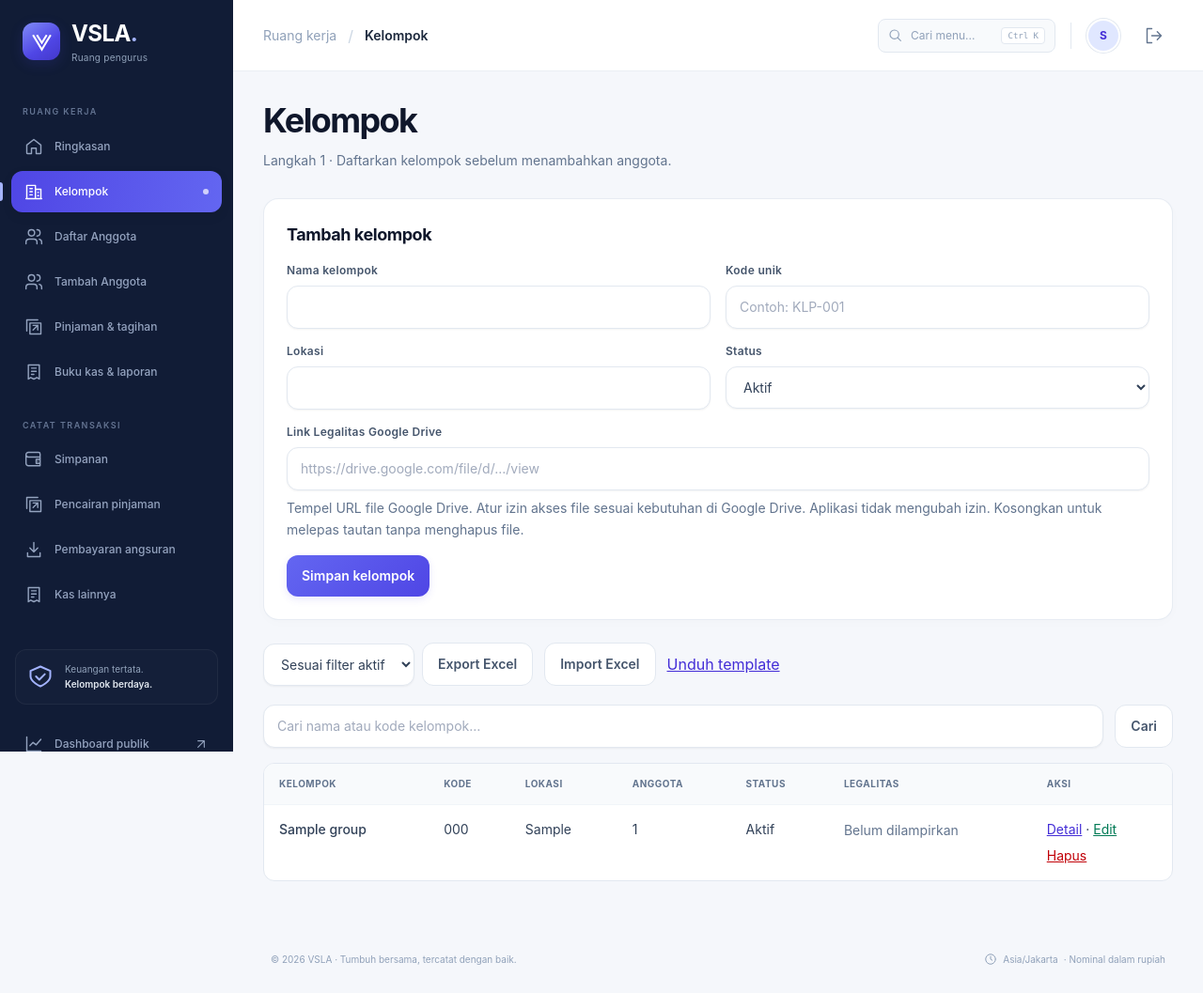
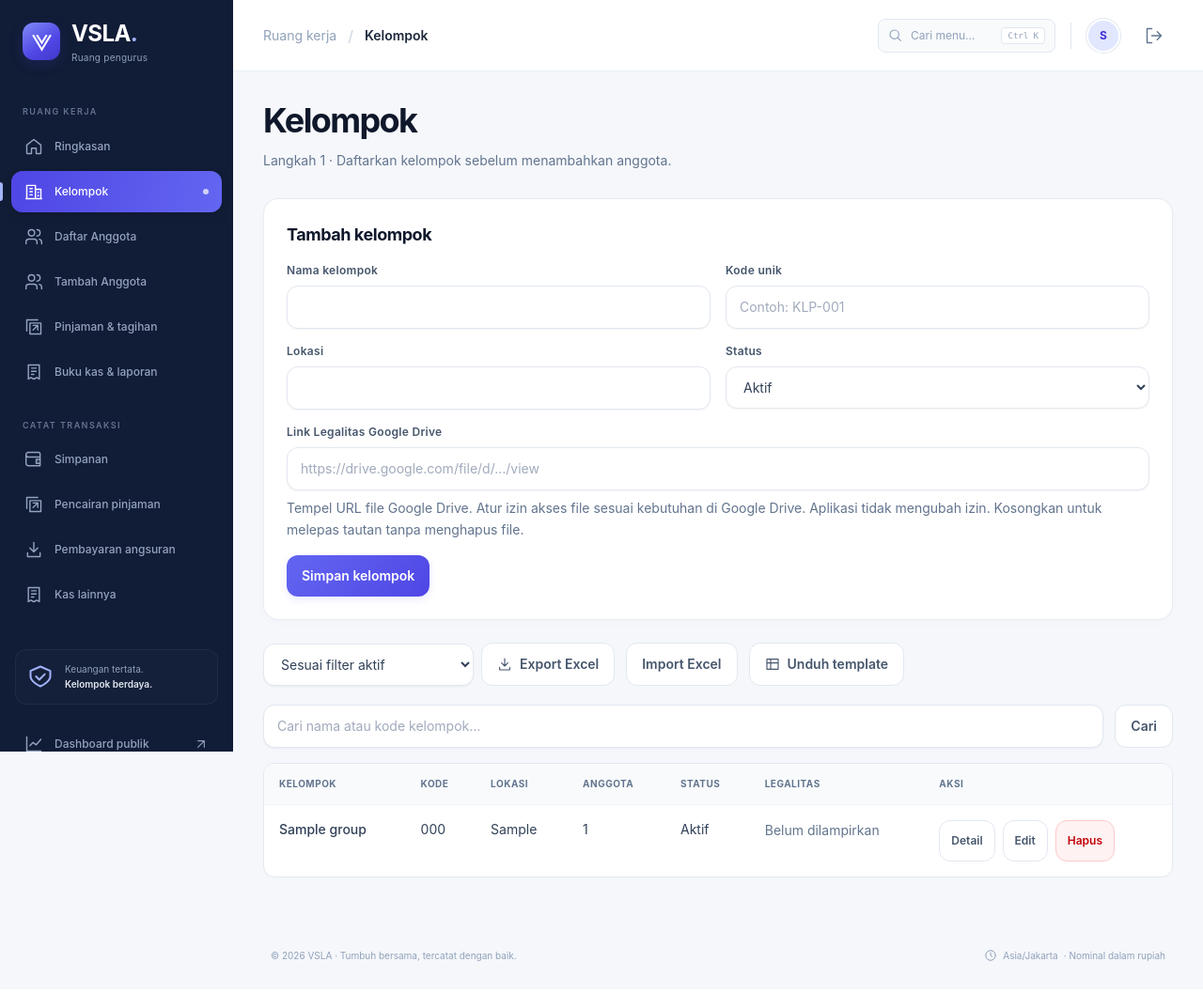
Before and after one commit to fiqihhamdani/Dashboard-VSLA, a Laravel app: page /admin/kelompok in a window 1280 px wide. Shown: the whole page at 94% size. After the commit the page ends 1023 px from the top, so only its background shows below. Run offline with Laravel 12, Linux system fonts and the light colour scheme; a user stored in the database is signed in; tables that the repository leaves empty hold one stand-in row (values such as "Sample post"); style sheets or scripts are compiled from the project's sources.

Commit message:
Rapikan toolbar Excel dan tombol aksi admin

```diff
--- a/resources/css/app.css
+++ b/resources/css/app.css
@@ -33,6 +33,15 @@
  .btn { @apply inline-flex cursor-pointer items-center justify-center gap-2 rounded-xl px-4 py-3 text-sm font-semibold text-white transition disabled:cursor-wait disabled:opacity-60; min-height:44px; background: linear-gradient(135deg,#6366f1,#4f46e5); box-shadow: 0 3px 8px #4f46e51f; }
  .btn:hover { background: linear-gradient(135deg,#4f46e5,#4338ca); box-shadow: 0 5px 14px #4f46e52b; transform: translateY(-1px); }
  .btn-secondary { @apply inline-flex cursor-pointer items-center justify-center gap-2 rounded-xl border border-slate-200 bg-white px-4 py-3 text-sm font-semibold text-slate-600 transition hover:border-indigo-200 hover:bg-indigo-50 hover:text-indigo-700 disabled:cursor-not-allowed disabled:opacity-40; min-height:44px; }
+ .btn,.btn-secondary { @apply whitespace-nowrap; }
+ .btn-danger { @apply border-red-200 bg-red-50 text-red-700 hover:border-red-300 hover:bg-red-100 hover:text-red-800; }
+ .excel-tools { @apply mb-5 flex flex-wrap items-center gap-3; }
+ .excel-export { @apply flex max-w-full items-center gap-2; flex-wrap:nowrap; }
+ .excel-export select { width:14rem; min-width:0; flex:1 1 auto; }
+ .excel-export .btn-secondary { flex:none; }
+ .table-actions { @apply flex items-center gap-2; }
+ .table-actions form { @apply m-0 flex shrink-0; }
+ .table-actions .btn-secondary { @apply px-3 text-xs; }
  .icon-button { @apply inline-flex size-10 shrink-0 cursor-pointer items-center justify-center rounded-xl text-slate-500 transition hover:bg-slate-100 hover:text-indigo-700; }
  .card { @apply rounded-2xl border border-slate-200/80 bg-white p-5 sm:p-6; box-shadow:0 3px 12px #1f2b4704; }
  .muted { @apply text-sm leading-relaxed text-slate-500; }
@@ -136,3 +145,10 @@
 @media (max-width:420px) { .public-nav-link { display:none; } .public-header .btn { font-size:11px; padding:10px 12px; } }
 @media (prefers-reduced-motion:no-preference) { .dashboard-hero,.metric-card,.action-card { animation:appear .35s ease-out both; } .metric-card:nth-child(2) {animation-delay:.04s;} .metric-card:nth-child(3) {animation-delay:.08s;} @keyframes appear {from{opacity:0;transform:translateY(7px);}to{opacity:1;transform:translateY(0);}} }
 @media (prefers-reduced-motion:reduce) { html{scroll-behavior:auto;} *,*::before,*::after { animation:none !important; transition:none !important; } }
+
+@media (max-width:639px) {
+ .excel-tools { display:grid; grid-template-columns:repeat(2,minmax(0,1fr)); gap:.5rem; }
+ .excel-export { grid-column:1/-1; display:grid; grid-template-columns:minmax(0,1fr) auto; }
+ .excel-export select { width:100%; }
+ .excel-tools > .btn-secondary { width:100%; padding-inline:.75rem; font-size:.75rem; }
+}
--- a/resources/views/admin/groups.blade.php
+++ b/resources/views/admin/groups.blade.php
@@ -6,5 +6,5 @@
 <div><label for="name">Nama kelompok</label><input id="name" name="name" required maxlength="255" value="{{ old('name',$editing?->name) }}"></div><div><label for="code">Kode unik</label><input id="code" name="code" required maxlength="40" placeholder="Contoh: KLP-001" value="{{ old('code',$editing?->code) }}"></div><div><label for="location">Lokasi</label><input id="location" name="location" required maxlength="255" value="{{ old('location',$editing?->location) }}"></div><div><label for="is_active">Status</label><select id="is_active" name="is_active"><option value="1" @selected(old('is_active',$editing?->is_active ?? true))>Aktif</option><option value="0" @selected(!old('is_active',$editing?->is_active ?? true))>Nonaktif</option></select></div>@include('partials.drive-input',['field'=>'legality_url','label'=>'Link Legalitas Google Drive','value'=>$editing?->legality_url])<div class="flex gap-3 sm:col-span-2"><button class="btn">Simpan kelompok</button>@if($editing)<a class="btn-secondary" href="{{ route('admin.groups') }}">Batal edit</a>@endif</div></form></div>
 @include('partials.excel-tools',['module'=>'groups'])
 <form class="mb-4 flex gap-3" method="get"><input name="q" aria-label="Cari nama atau kode kelompok" value="{{ request('q') }}" placeholder="Cari nama atau kode kelompok…"><button class="btn-secondary">Cari</button></form>
-@if($groups->isEmpty())<div class="empty">Belum ada kelompok yang sesuai. Gunakan formulir di atas untuk menambahkan kelompok pertama.</div>@else<div class="table-wrap"><table><thead><tr><th>Kelompok</th><th>Kode</th><th>Lokasi</th><th>Anggota</th><th>Status</th><th>Legalitas</th><th>Aksi</th></tr></thead><tbody>@foreach($groups as $group)<tr><td class="font-medium">{{ $group->name }}</td><td>{{ $group->code }}</td><td>{{ $group->location }}</td><td>{{ $group->members_count }}</td><td>{{ $group->is_active ? 'Aktif' : 'Nonaktif' }}</td><td>@include('partials.drive-link',['url'=>$group->legality_url,'label'=>'Lihat Legalitas'])</td><td><a class="text-indigo-700 underline" href="{{ route('admin.groups.show',$group) }}">Detail</a> · <a class="text-emerald-700 underline" href="{{ route('admin.groups',['edit'=>$group->id]) }}">Edit</a><form class="mt-2" method="post" action="{{ route('admin.groups.destroy',$group) }}" data-confirm="Hapus kelompok ini? Hanya kelompok tanpa anggota dan riwayat kas yang dapat dihapus. File Google Drive tetap tersimpan.">@csrf @method('delete')<button class="text-red-700 underline">Hapus</button></form></td></tr>@endforeach</tbody></table></div><div class="mt-4">{{ $groups->links() }}</div>@endif
+@if($groups->isEmpty())<div class="empty">Belum ada kelompok yang sesuai. Gunakan formulir di atas untuk menambahkan kelompok pertama.</div>@else<div class="table-wrap"><table><thead><tr><th>Kelompok</th><th>Kode</th><th>Lokasi</th><th>Anggota</th><th>Status</th><th>Legalitas</th><th>Aksi</th></tr></thead><tbody>@foreach($groups as $group)<tr><td class="font-medium">{{ $group->name }}</td><td>{{ $group->code }}</td><td>{{ $group->location }}</td><td>{{ $group->members_count }}</td><td>{{ $group->is_active ? 'Aktif' : 'Nonaktif' }}</td><td>@include('partials.drive-link',['url'=>$group->legality_url,'label'=>'Lihat Legalitas'])</td><td><div class="table-actions"><a class="btn-secondary" href="{{ route('admin.groups.show',$group) }}">Detail</a><a class="btn-secondary" href="{{ route('admin.groups',['edit'=>$group->id]) }}">Edit</a><form method="post" action="{{ route('admin.groups.destroy',$group) }}" data-confirm="Hapus kelompok ini? Hanya kelompok tanpa anggota dan riwayat kas yang dapat dihapus. File Google Drive tetap tersimpan.">@csrf @method('delete')<button class="btn-secondary btn-danger">Hapus</button></form></div></td></tr>@endforeach</tbody></table></div><div class="mt-4">{{ $groups->links() }}</div>@endif
 @endsection
--- a/resources/views/admin/history.blade.php
+++ b/resources/views/admin/history.blade.php
@@ -1,9 +1,9 @@
 @extends('layouts.app')
 @section('title', 'Riwayat Transaksi')
 @section('content')
-<div class="mb-6 flex flex-wrap justify-between gap-3"><div><h1>Riwayat {{ ['saving'=>'simpanan','loan'=>'pencairan pinjaman','payment'=>'pembayaran angsuran','other'=>'kas lainnya'][$kind] }}</h1><p class="muted mt-3">Edit memperbarui perhitungan terkait. Hapus diproses sebagai pembatalan dengan riwayat audit.</p></div><a class="btn" href="{{ route('admin.transactions.create',$kind) }}">Tambah transaksi</a></div>
-<form method="get" class="card mb-5 grid gap-3 sm:grid-cols-2"><div><label for="q">Cari uraian</label><input id="q" name="q" maxlength="100" value="{{ request('q') }}"></div><div><label for="group_id">Kelompok</label><select id="group_id" name="group_id"><option value="">Semua kelompok</option>@foreach($groups as $group)<option value="{{ $group->id }}" @selected(request('group_id') == $group->id)>{{ $group->name }} · {{ $group->code }}</option>@endforeach</select></div><div><label for="start">Mulai</label><input id="start" type="date" name="start" value="{{ request('start') }}"></div><div><label for="end">Akhir</label><input id="end" type="date" name="end" value="{{ request('end') }}"></div><div><label for="state">Status transaksi</label><select id="state" name="state"><option value="active" @selected(request('state','active') === 'active')>Aktif</option><option value="all" @selected(request('state') === 'all')>Semua termasuk pembatalan</option><option value="cancelled" @selected(request('state') === 'cancelled')>Dibatalkan</option></select></div><button class="btn-secondary">Terapkan filter</button></form>
+<div class="mb-6 flex flex-wrap items-start justify-between gap-3"><div><h1>Riwayat {{ ['saving'=>'simpanan','loan'=>'pencairan pinjaman','payment'=>'pembayaran angsuran','other'=>'kas lainnya'][$kind] }}</h1><p class="muted mt-3">Edit memperbarui perhitungan terkait. Hapus diproses sebagai pembatalan dengan riwayat audit.</p></div><a class="btn" href="{{ route('admin.transactions.create',$kind) }}">Tambah transaksi</a></div>
+<form method="get" class="card mb-5 grid gap-3 sm:grid-cols-2"><div><label for="q">Cari uraian</label><input id="q" name="q" maxlength="100" value="{{ request('q') }}"></div><div><label for="group_id">Kelompok</label><select id="group_id" name="group_id"><option value="">Semua kelompok</option>@foreach($groups as $group)<option value="{{ $group->id }}" @selected(request('group_id') == $group->id)>{{ $group->name }} · {{ $group->code }}</option>@endforeach</select></div><div><label for="start">Mulai</label><input id="start" type="date" name="start" value="{{ request('start') }}"></div><div><label for="end">Akhir</label><input id="end" type="date" name="end" value="{{ request('end') }}"></div><div><label for="state">Status transaksi</label><select id="state" name="state"><option value="active" @selected(request('state','active') === 'active')>Aktif</option><option value="all" @selected(request('state') === 'all')>Semua termasuk pembatalan</option><option value="cancelled" @selected(request('state') === 'cancelled')>Dibatalkan</option></select></div><button class="btn-secondary self-end justify-self-start"><x-icon name="filter" class="size-4"/>Terapkan filter</button></form>
 <p class="muted mb-4">Export keuangan hanya mencakup transaksi aktif; pembatalan dapat ditinjau melalui detail dan riwayat audit.</p>
 @include('partials.excel-tools',['module'=>$kind])
-@if($entries->isEmpty())<div class="empty">Belum ada transaksi yang sesuai filter.</div>@else<div class="table-wrap"><table><thead><tr><th>ID kas</th><th>Tanggal</th><th>Kelompok</th><th>Uraian</th><th>Arah</th><th>Nominal</th><th>Status</th><th>Aksi</th></tr></thead><tbody>@foreach($entries as $cash)<tr><td>#{{ $cash->id }}</td><td>{{ $cash->date->toDateString() }}</td><td>{{ $cash->group->name }}</td><td>{{ $cash->description }}</td><td>{{ $cash->direction === 'in' ? 'Masuk' : 'Keluar' }}</td><td>@rupiah($cash->amount)</td><td>{{ $cash->trashed() ? 'Dibatalkan' : 'Aktif' }}</td><td>@if(!$cash->trashed())<a class="text-indigo-700 underline" href="{{ route('admin.cash.edit',$cash) }}">Edit</a> · @endif<a class="text-indigo-700 underline" href="{{ route('admin.cash.show',$cash) }}">Detail</a>@if($kind === 'loan')<div>@include('partials.drive-link',['url'=>$cash->proof_url,'label'=>'Lihat Bukti Pencairan'])</div>@endif</td></tr>@endforeach</tbody></table></div><div class="mt-5">{{ $entries->links() }}</div>@endif
+@if($entries->isEmpty())<div class="empty">Belum ada transaksi yang sesuai filter.</div>@else<div class="table-wrap"><table><thead><tr><th>ID kas</th><th>Tanggal</th><th>Kelompok</th><th>Uraian</th><th>Arah</th><th>Nominal</th><th>Status</th><th>Aksi</th></tr></thead><tbody>@foreach($entries as $cash)<tr><td>#{{ $cash->id }}</td><td>{{ $cash->date->toDateString() }}</td><td>{{ $cash->group->name }}</td><td>{{ $cash->description }}</td><td>{{ $cash->direction === 'in' ? 'Masuk' : 'Keluar' }}</td><td>@rupiah($cash->amount)</td><td>{{ $cash->trashed() ? 'Dibatalkan' : 'Aktif' }}</td><td><div class="table-actions">@if(!$cash->trashed())<a class="btn-secondary" href="{{ route('admin.cash.edit',$cash) }}">Edit</a>@endif<a class="btn-secondary" href="{{ route('admin.cash.show',$cash) }}">Detail</a></div>@if($kind === 'loan')<div class="mt-2">@include('partials.drive-link',['url'=>$cash->proof_url,'label'=>'Lihat Bukti Pencairan'])</div>@endif</td></tr>@endforeach</tbody></table></div><div class="mt-5">{{ $entries->links() }}</div>@endif
 @endsection
--- a/resources/views/admin/ledger.blade.php
+++ b/resources/views/admin/ledger.blade.php
@@ -1,11 +1,11 @@
 @extends('layouts.app')
 @section('title','Buku Kas & Laporan')
 @section('content')
-<div class="mb-7 flex flex-wrap items-start justify-between gap-4"><div><h1>Buku kas & laporan</h1><p class="muted mt-3">Setiap pergerakan uang, tercatat satu kali.</p></div><a class="btn" href="{{ route('admin.report',$report['filter']) }}">Export Excel · filter aktif</a></div>
+<div class="mb-7"><h1>Buku kas & laporan</h1><p class="muted mt-3">Setiap pergerakan uang, tercatat satu kali.</p></div>
 @include('partials.filter')
-<a class="btn-secondary mb-5" href="{{ route('admin.report',['scope'=>'all']) }}">Export Excel · seluruh data</a><p class="muted mb-5">Buku kas dan laporan mengikuti transaksi sumber. Angka agregasi tidak diedit langsung. Import tersedia melalui modul transaksi sumber: simpanan, pencairan, pembayaran, dan kas lainnya.</p>
+<div class="mb-5 flex flex-wrap items-center gap-3"><a class="btn" href="{{ route('admin.report',$report['filter']) }}"><x-icon name="download" class="size-4"/>Export Excel · filter aktif</a><a class="btn-secondary" href="{{ route('admin.report',['scope'=>'all']) }}">Export Excel · seluruh data</a></div><p class="muted mb-5">Buku kas dan laporan mengikuti transaksi sumber. Angka agregasi tidak diedit langsung. Import tersedia melalui modul transaksi sumber: simpanan, pencairan, pembayaran, dan kas lainnya.</p>
 <div class="mb-6 grid gap-4 sm:grid-cols-2"><div class="card"><p class="muted">Saldo awal periode</p><p class="mt-2 text-2xl font-bold">@rupiah($report['summary']['opening'])</p></div><div class="card"><p class="muted">Saldo kas akhir</p><p class="mt-2 text-2xl font-bold text-emerald-700">@rupiah($report['summary']['balance'])</p></div></div>
-@if($ledger->isEmpty())<div class="empty">Belum ada transaksi kas selama periode ini. Saldo awal tetap diperhitungkan.</div>@else<div class="table-wrap"><table><thead><tr><th>Tanggal</th><th>Kelompok</th><th>Uraian</th><th>Kas masuk</th><th>Kas keluar</th><th>Saldo</th><th>Rincian</th></tr></thead><tbody>@foreach($ledger as $row)<tr><td class="whitespace-nowrap">{{ $row['date'] }}</td><td>{{ $row['group'] }}</td><td>{{ $row['description'] }}</td><td class="whitespace-nowrap text-emerald-700">@rupiah($row['in'])</td><td class="whitespace-nowrap">@rupiah($row['out'])</td><td class="whitespace-nowrap font-medium">@rupiah($row['balance'])</td><td>@if($row['savings_count'] > 1)<button type="button" class="btn-secondary whitespace-nowrap" data-deposit-url="{{ route('admin.cash.deposits',$row['cash_id']) }}" aria-haspopup="dialog">Detail setoran</button>@else<a class="text-indigo-700 underline" href="{{ route('admin.cash.show',$row['cash_id']) }}">Detail transaksi</a>@endif</td></tr>@endforeach</tbody></table></div>@endif
+@if($ledger->isEmpty())<div class="empty">Belum ada transaksi kas selama periode ini. Saldo awal tetap diperhitungkan.</div>@else<div class="table-wrap"><table><thead><tr><th>Tanggal</th><th>Kelompok</th><th>Uraian</th><th>Kas masuk</th><th>Kas keluar</th><th>Saldo</th><th>Rincian</th></tr></thead><tbody>@foreach($ledger as $row)<tr><td class="whitespace-nowrap">{{ $row['date'] }}</td><td>{{ $row['group'] }}</td><td>{{ $row['description'] }}</td><td class="whitespace-nowrap text-emerald-700">@rupiah($row['in'])</td><td class="whitespace-nowrap">@rupiah($row['out'])</td><td class="whitespace-nowrap font-medium">@rupiah($row['balance'])</td><td>@if($row['savings_count'] > 1)<button type="button" class="btn-secondary whitespace-nowrap" data-deposit-url="{{ route('admin.cash.deposits',$row['cash_id']) }}" aria-haspopup="dialog">Detail setoran</button>@else<a class="btn-secondary whitespace-nowrap" href="{{ route('admin.cash.show',$row['cash_id']) }}">Detail transaksi</a>@endif</td></tr>@endforeach</tbody></table></div>@endif
 <p class="muted mt-5">Excel berisi tiga lembar: Ringkasan, Rekap Bulanan, dan Buku Kas. Filter serta aturan hitungnya sama dengan dashboard publik.</p>
 @include('partials.deposit-details')
 @endsection
--- a/resources/views/admin/members.blade.php
+++ b/resources/views/admin/members.blade.php
@@ -4,5 +4,5 @@
 <div class="mb-7 flex flex-wrap items-center justify-between gap-4"><div><h1>Daftar Anggota</h1><p class="muted mt-3">Kelola anggota tanpa menghapus riwayat transaksi.</p></div><a class="btn" href="{{ route('admin.members.create') }}">Tambah Anggota</a></div>
 @include('partials.excel-tools',['module'=>'members'])
 <form class="mb-4 grid gap-3 sm:grid-cols-[2fr_1fr_1fr_auto]" method="get"><input name="q" aria-label="Cari nama anggota" value="{{ request('q') }}" placeholder="Cari nama anggota…"><select name="group_id" aria-label="Filter kelompok"><option value="">Semua Kelompok</option>@foreach($groups as $group)<option value="{{ $group->id }}" @selected(request('group_id') == $group->id)>{{ $group->name }} · {{ $group->code }}</option>@endforeach</select><select name="is_active" aria-label="Filter status"><option value="">Semua status</option><option value="1" @selected(request('is_active') === '1')>Aktif</option><option value="0" @selected(request('is_active') === '0')>Nonaktif</option></select><button class="btn-secondary">Cari</button></form>
-@if($members->isEmpty())<div class="empty">Belum ada anggota yang sesuai. Gunakan tombol Tambah Anggota untuk mendaftarkan anggota.</div>@else<div class="table-wrap"><table><thead><tr><th>Anggota</th><th>Kelompok</th><th>Status</th><th>Aksi</th></tr></thead><tbody>@foreach($members as $member)<tr><td class="font-medium">{{ $member->name }} <span class="text-xs text-slate-400">#{{ $member->id }}</span></td><td>{{ $member->group->name }} · {{ $member->group->code }}</td><td>{{ $member->is_active ? 'Aktif' : 'Nonaktif' }}</td><td><a class="text-indigo-700 underline" href="{{ route('admin.members.show',$member) }}">Detail</a> · <a class="text-emerald-700 underline" href="{{ route('admin.members.edit',$member) }}">Edit</a><form class="mt-2" method="post" action="{{ route('admin.members.destroy',$member) }}" data-confirm="Hapus anggota ini? Anggota dengan riwayat simpanan atau pinjaman tidak dapat dihapus.">@csrf @method('delete')<button class="text-red-700 underline">Hapus</button></form></td></tr>@endforeach</tbody></table></div><div class="mt-4">{{ $members->links() }}</div>@endif
+@if($members->isEmpty())<div class="empty">Belum ada anggota yang sesuai. Gunakan tombol Tambah Anggota untuk mendaftarkan anggota.</div>@else<div class="table-wrap"><table><thead><tr><th>Anggota</th><th>Kelompok</th><th>Status</th><th>Aksi</th></tr></thead><tbody>@foreach($members as $member)<tr><td class="font-medium">{{ $member->name }} <span class="text-xs text-slate-400">#{{ $member->id }}</span></td><td>{{ $member->group->name }} · {{ $member->group->code }}</td><td>{{ $member->is_active ? 'Aktif' : 'Nonaktif' }}</td><td><div class="table-actions"><a class="btn-secondary" href="{{ route('admin.members.show',$member) }}">Detail</a><a class="btn-secondary" href="{{ route('admin.members.edit',$member) }}">Edit</a><form method="post" action="{{ route('admin.members.destroy',$member) }}" data-confirm="Hapus anggota ini? Anggota dengan riwayat simpanan atau pinjaman tidak dapat dihapus.">@csrf @method('delete')<button class="btn-secondary btn-danger">Hapus</button></form></div></td></tr>@endforeach</tbody></table></div><div class="mt-4">{{ $members->links() }}</div>@endif
 @endsection
--- a/resources/views/partials/drive-link.blade.php
+++ b/resources/views/partials/drive-link.blade.php
@@ -1,5 +1,5 @@
 @if(\App\Rules\GoogleDriveUrl::valid($url))
-<a class="text-indigo-700 underline" href="{{ $url }}" target="_blank" rel="noopener noreferrer">{{ $label }}</a>
+<a class="btn-secondary" href="{{ $url }}" target="_blank" rel="noopener noreferrer">{{ $label }}</a>
 @else
 <span class="muted">Belum dilampirkan</span>
 @endif
--- a/resources/views/partials/excel-tools.blade.php
+++ b/resources/views/partials/excel-tools.blade.php
@@ -1,8 +1,8 @@
 @php($importModule = $module === 'loans' ? 'loan' : $module)
-<div class="mb-5 flex flex-wrap items-center gap-3">
-<form method="get" action="{{ route('admin.excel.export', $module) }}" class="flex flex-wrap items-center gap-2">
+<div class="excel-tools">
+<form method="get" action="{{ route('admin.excel.export', $module) }}" class="excel-export">
 @foreach(request()->only(['q','group_id','is_active','start','end']) as $key => $value) @if(is_scalar($value))<input type="hidden" name="{{ $key }}" value="{{ $value }}">@endif @endforeach
-<label class="sr-only" for="export-scope-{{ $module }}">Cakupan export</label><select id="export-scope-{{ $module }}" name="scope" class="!w-auto"><option value="filtered">Sesuai filter aktif</option><option value="all">Seluruh data</option></select><button class="btn-secondary">Export Excel</button>
+<label class="sr-only" for="export-scope-{{ $module }}">Cakupan export</label><select id="export-scope-{{ $module }}" name="scope" ><option value="filtered">Sesuai filter aktif</option><option value="all">Seluruh data</option></select><button class="btn-secondary"><x-icon name="download" class="size-4"/>Export Excel</button>
 </form>
-@if(array_key_exists($importModule, \App\Services\ExcelImport::HEADERS))<a class="btn-secondary" href="{{ route('admin.excel.form', $importModule) }}">Import Excel</a><a class="text-indigo-700 underline" href="{{ route('admin.excel.template', $importModule) }}">Unduh template</a>@endif
+@if(array_key_exists($importModule, \App\Services\ExcelImport::HEADERS))<a class="btn-secondary" href="{{ route('admin.excel.form', $importModule) }}">Import Excel</a><a class="btn-secondary" href="{{ route('admin.excel.template', $importModule) }}"><x-icon name="table" class="size-4"/>Unduh template</a>@endif
 </div>
```
